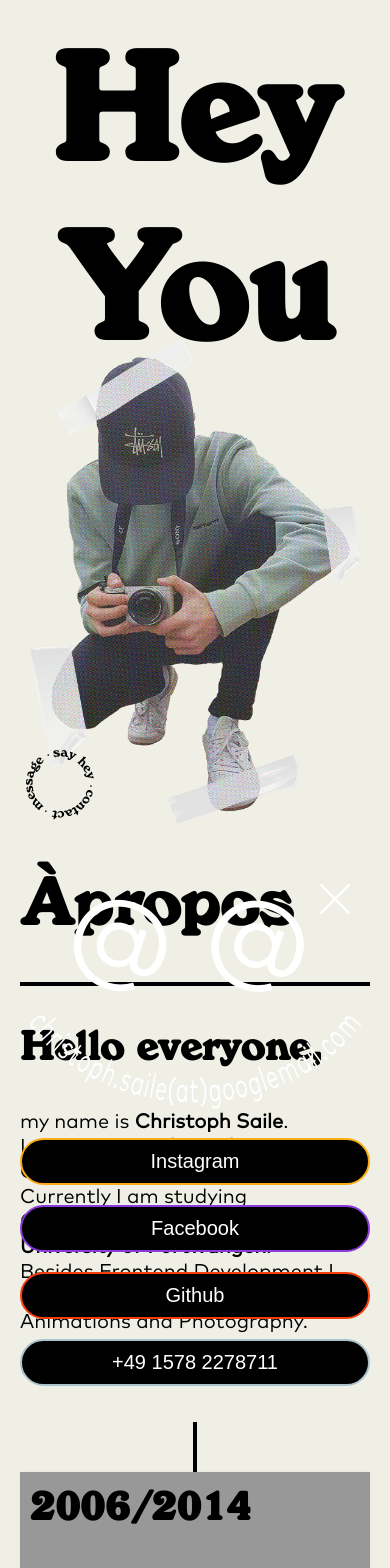
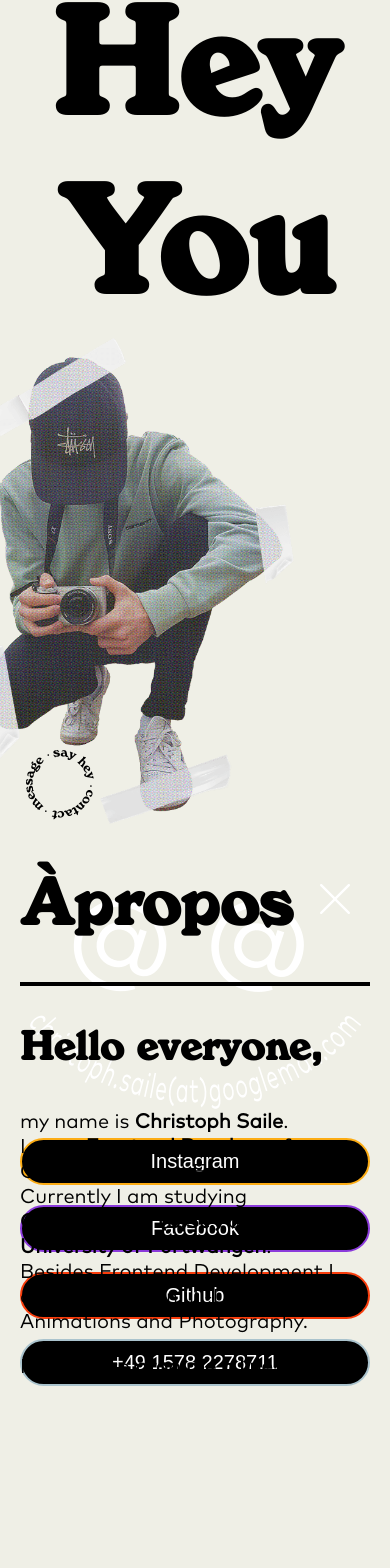
Before and after one commit to christophsaile/cs-v2, a React (Create React App) app: page / in a window 390 px wide. Shown: the top 1568 px of the page. Built offline with nearby package versions, Linux system fonts and the light colour scheme.

Commit message:
feat: add reload on resize

```diff
--- a/src/App.tsx
+++ b/src/App.tsx
@@ -33,12 +33,13 @@ class App extends React.Component<Props, State> {
     this.handleMenu = this.handleMenu.bind(this);
   }
 
+  private handleResize = (): void => {
+    this.checkScreenSize() ? this.setState({ isMobile: true }) : this.setState({ isMobile: false });
+    window.location.reload();
+  };
+
   private checkScreenSize = (): boolean => {
     return window.innerWidth > 768 ? false : true;
-  };
-
-  private handleResize = (): void => {
-    this.checkScreenSize() ? this.setState({ isMobile: true }) : this.setState({ isMobile: false });
   };
 
   private handleMenu(): void {
@@ -55,11 +56,14 @@ class App extends React.Component<Props, State> {
       }, 250)
     );
 
-    // eslint-disable-next-line
     const lscroll = new LocomotiveScroll({
       el: document.querySelector('[data-scroll-container]'),
       smooth: true,
-      direction: this.state.isMobile ? 'vertical' : 'horizontal',
+      direction: 'horizontal',
+      smartphone: {
+        smooth: true,
+        direction: 'vertical',
+      },
     });
 
     lscroll.on('scroll', (obj: any) => {
@@ -80,10 +84,19 @@ class App extends React.Component<Props, State> {
         }
       }
     });
+
     lscroll.update();
   }
 
   render() {
+    const setScroll = (scroll: boolean, scrollSpeed: number, scrollDirection?: string) => {
+      return {
+        'data-scroll': scroll,
+        'data-scroll-speed': scrollSpeed,
+        'data-scroll-direction': scrollDirection,
+      };
+    };
+
     return (
       <main data-scroll-container>
         <section className='content'>
@@ -98,14 +111,18 @@ class App extends React.Component<Props, State> {
               className='intro__img'
               src={ChrisCam}
               alt='Portrait Christoph Saile'
-              data-scroll
-              data-scroll-speed='-2'
-              data-scroll-direction='vertical'
+              {...(this.state.isMobile
+                ? setScroll(true, -4, 'horizontal')
+                : setScroll(true, -4, 'vertical'))}
             />
           </section>
           <section className='page' data-scroll-section>
             <Statement>
-              <span data-scroll data-scroll-speed='-4' data-scroll-direction='vertical'>
+              <span
+                {...(this.state.isMobile
+                  ? setScroll(true, 1, 'vertical')
+                  : setScroll(true, -4, 'vertical'))}
+              >
                 Àpropos
               </span>
             </Statement>
--- a/src/components/work/work-item/work-item.scss
+++ b/src/components/work/work-item/work-item.scss
@@ -1,9 +1,8 @@
 .workItem {
   position: relative;
   width: 100%;
-  margin-top: 35rem;
+  margin-top: $spacing-md;
   padding: $spacing-sm;
-  padding-top: 14rem;
   padding-bottom: $spacing-xl;
   background-color: $white;
   box-shadow: $boxshadow;
--- a/src/scss/global.scss
+++ b/src/scss/global.scss
@@ -18,7 +18,11 @@
   }
 
   &:last-child {
-    margin-right: 50vw;
+    margin: 0 0 50vh 0;
+
+    @include breakpoint($md) {
+      margin: 0 50vw 0 0;
+    }
   }
 }
 
```
